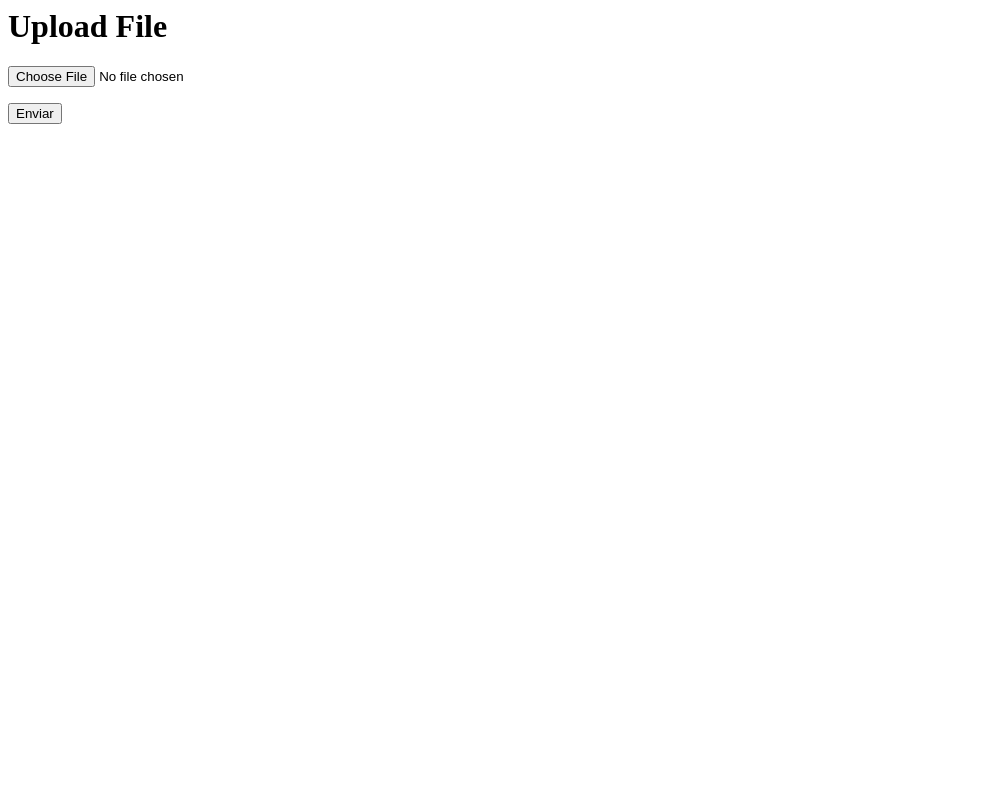
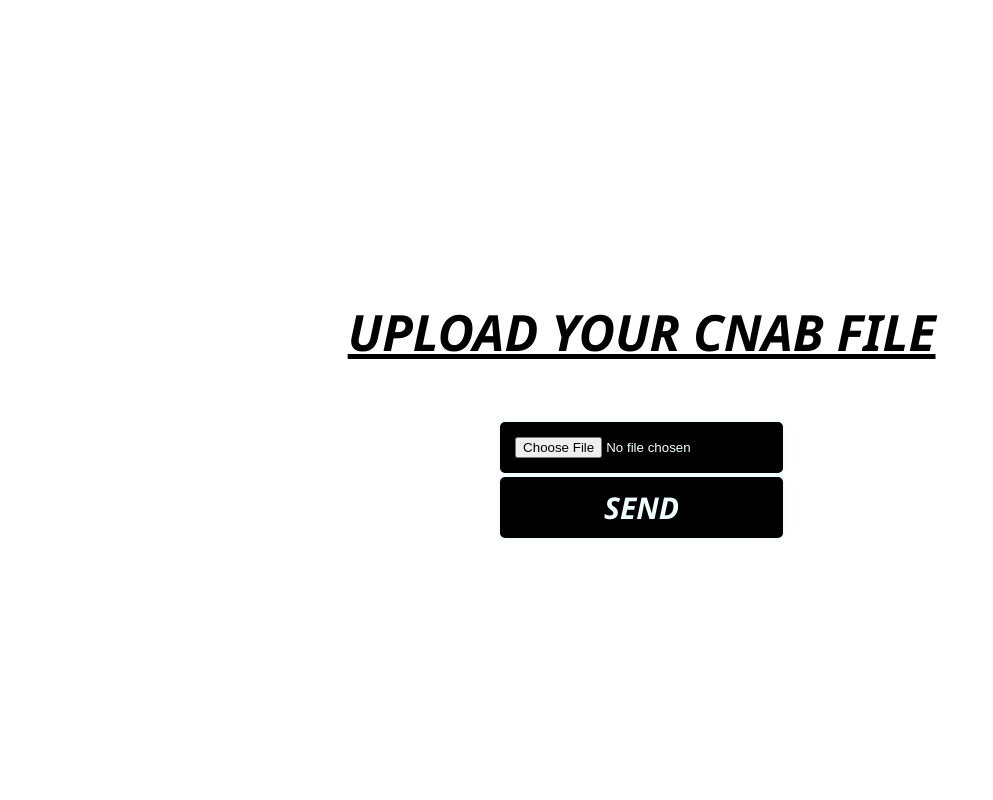
Before and after one commit to Galvs135/desafio_BackEnd, a Django app: template cnab/templates/form.html in a window 1280 px wide. Shown: the whole page, without its empty margins (0-993 px from the left). Run offline with Django 4.2, Linux system fonts and the light colour scheme; the template is opened without the code that fills it: values that come from a table or form of the project are taken from there, others are empty.

Commit message:
fix: add basic css for form and list of stores

```diff
--- a/cnab/templates/form.html
+++ b/cnab/templates/form.html
@@ -1,7 +1,60 @@
-<h1>Upload File</h1>
-<form action="{% url 'file' %}" method="post" enctype="multipart/form-data">
-  {% csrf_token %}
-  <!-- <input id="file1" type="file" /> -->
-  <p>{{form.file}}</p>
-  <input type="submit" value="Enviar" />
-</form>
+<style>
+  div {
+    display: flex;
+    align-items: center;
+    justify-content: center;
+    flex-direction: column;
+    width: 99vw;
+    height: 98vh;
+  }
+  h1 {
+    font-size: 50px;
+    padding: 20px;
+    font-family: "Segoe UI", Tahoma, Geneva, Verdana, sans-serif;
+    font-style: italic;
+    text-decoration: underline;
+  }
+  form {
+    display: flex;
+    flex-direction: column;
+    align-items: center;
+  }
+  span,
+  .btn {
+    background-color: black;
+    color: azure;
+    border-radius: 7px;
+    border: 2px solid azure;
+    font-family: "Segoe UI", Tahoma, Geneva, Verdana, sans-serif;
+  }
+  span {
+    background-color: black;
+    color: azure;
+    font-size: 18px;
+    padding: 15px;
+  }
+  .btn {
+    font-size: 30px;
+    font-style: italic;
+    font-weight: 900;
+    color: azure;
+    background-color: black;
+    padding: 10px;
+    width: 100%;
+  }
+  .btn:active {
+    transition: 0.5s;
+    background-color: azure;
+    color: black;
+  }
+</style>
+
+<div>
+  <h1>UPLOAD YOUR CNAB FILE</h1>
+  <form action="{% url 'file' %}" method="post" enctype="multipart/form-data">
+    {% csrf_token %}
+    <!-- <input id="file" type="file" /> -->
+    <span>{{form.file}}</span>
+    <input type="submit" value="SEND" class="btn" />
+  </form>
+</div>
--- a/cnab/templates/model_form.py
+++ b/cnab/templates/model_form.py
@@ -23,9 +23,11 @@ def data_processing(request):
             "cpf": separate_info[19:30],
             "credit_card": separate_info[30:42],
             "hour": separate_info[42:48],
-            "owner": separate_info[48:62].rstrip(),
-            "store": separate_info[62:80].rstrip(),
+            "owner": separate_info[48:62],
+            "store": separate_info[62:80],
         }
+        if data["type"] == "2" or data["type"] == "3" or data["type"] == "9":
+          data["value"] = "-"+data["value"]
 
         instance = models.CnabFile.objects.create(**data)
         instance.save()
--- a/cnab/views.py
+++ b/cnab/views.py
@@ -8,10 +8,11 @@ from django.db.models import Sum
 
 
 def manage_file(request):
+    print(request.FILES)
     file = form.FileForm(request.POST, request.FILES)
     if file.is_valid():
         model_form.data_processing(request)
-        # return redirect("stores/")
+        return redirect("/api/stores/")
     return render(request,"form.html",{"form":file})
 
 
@@ -38,11 +39,9 @@ def stores(request):
     for name in stores:
         if name.store not in stores_name:
             stores_name.append(name.store)
-
     for store_info in stores_name:
         store = CnabFile.objects.filter(store=store_info)[0]
         store_value = CnabFile.objects.filter(store=store_info).aggregate(total=Sum("value"))
-        print(store_value)
         store.total = store_value["total"] / 100
         store_name_value.append(store)
 
```
Also changed, not shown: cnab/templates/stores_list.html (+34 -1 lines), db.sqlite3.
